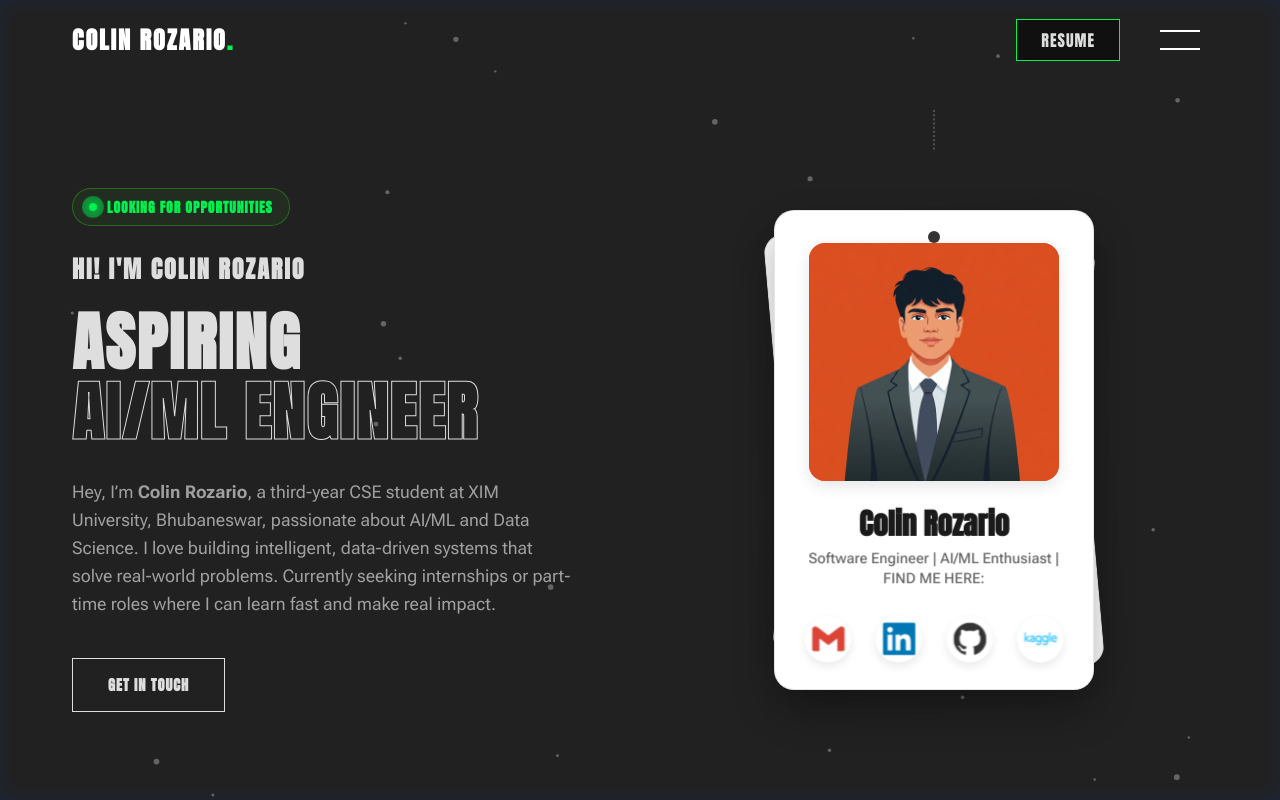
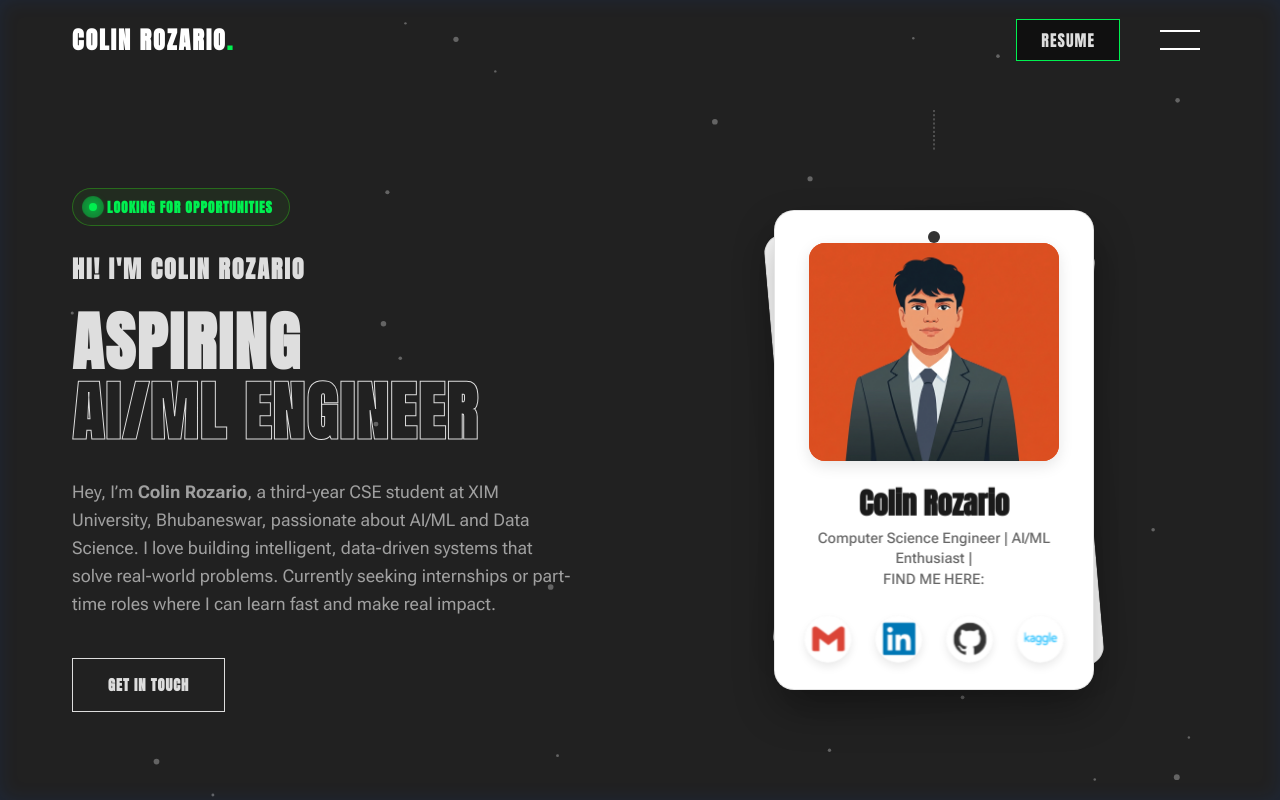
Before and after one commit to colinrozario/portfolio, a React (Vite) app: page / in a window 1280 px wide. Shown: the top 800 px of the page. Built offline with nearby package versions, Linux system fonts and the light colour scheme.

Commit message:
feat: add interactive ProfileCard component with Framer Motion animations

```diff
--- a/src/components/ProfileCard.jsx
+++ b/src/components/ProfileCard.jsx
@@ -198,7 +198,7 @@ const ProfileCard = () => {
                 <div className="profile-info">
                     <h2 className="profile-name">Colin Rozario</h2>
                     <p className="profile-role">
-                        Software Engineer | AI/ML Enthusiast |
+                        Computer Science Engineer | AI/ML Enthusiast |
                         <br />
                         FIND ME HERE:
 
```
